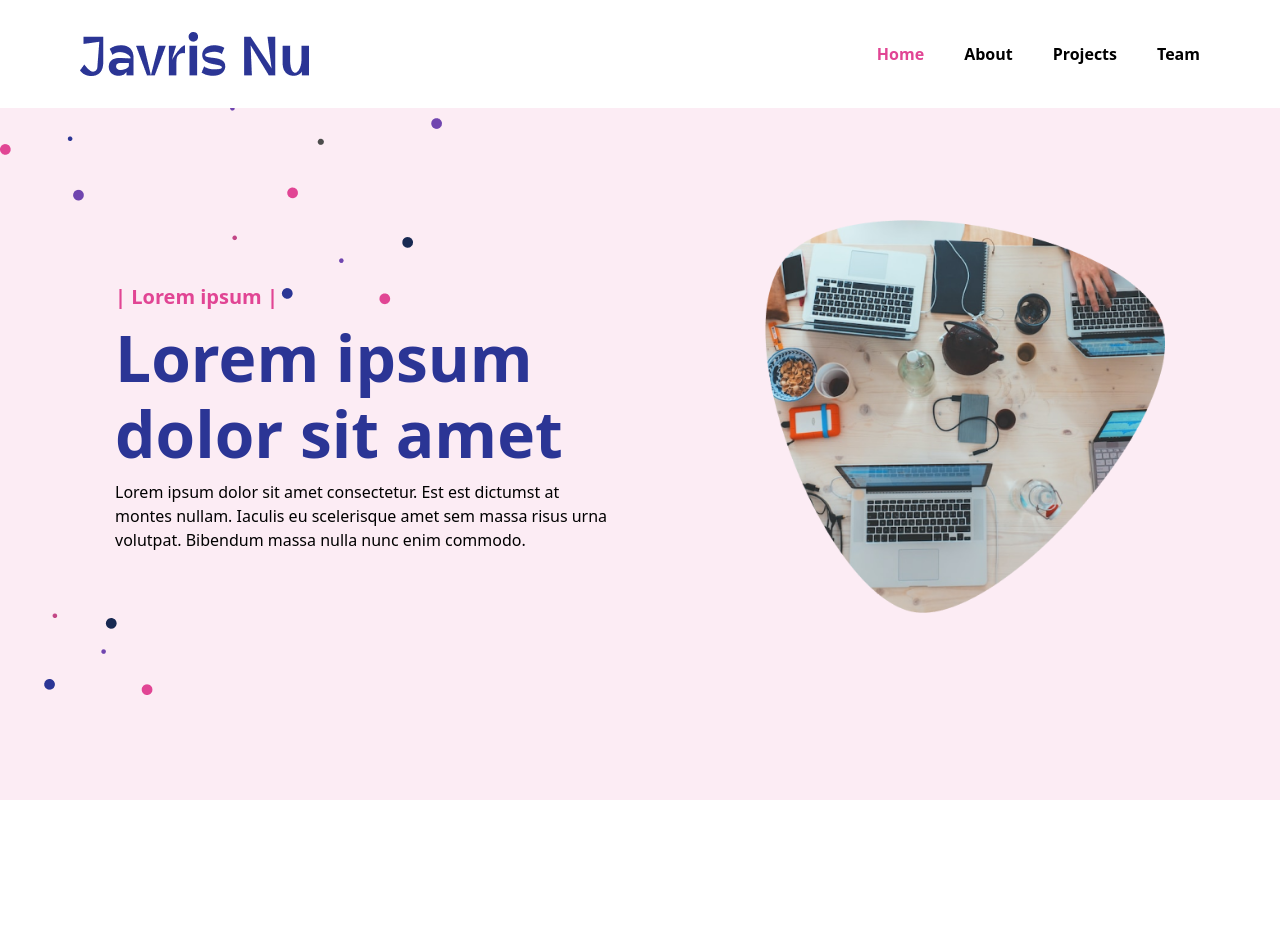
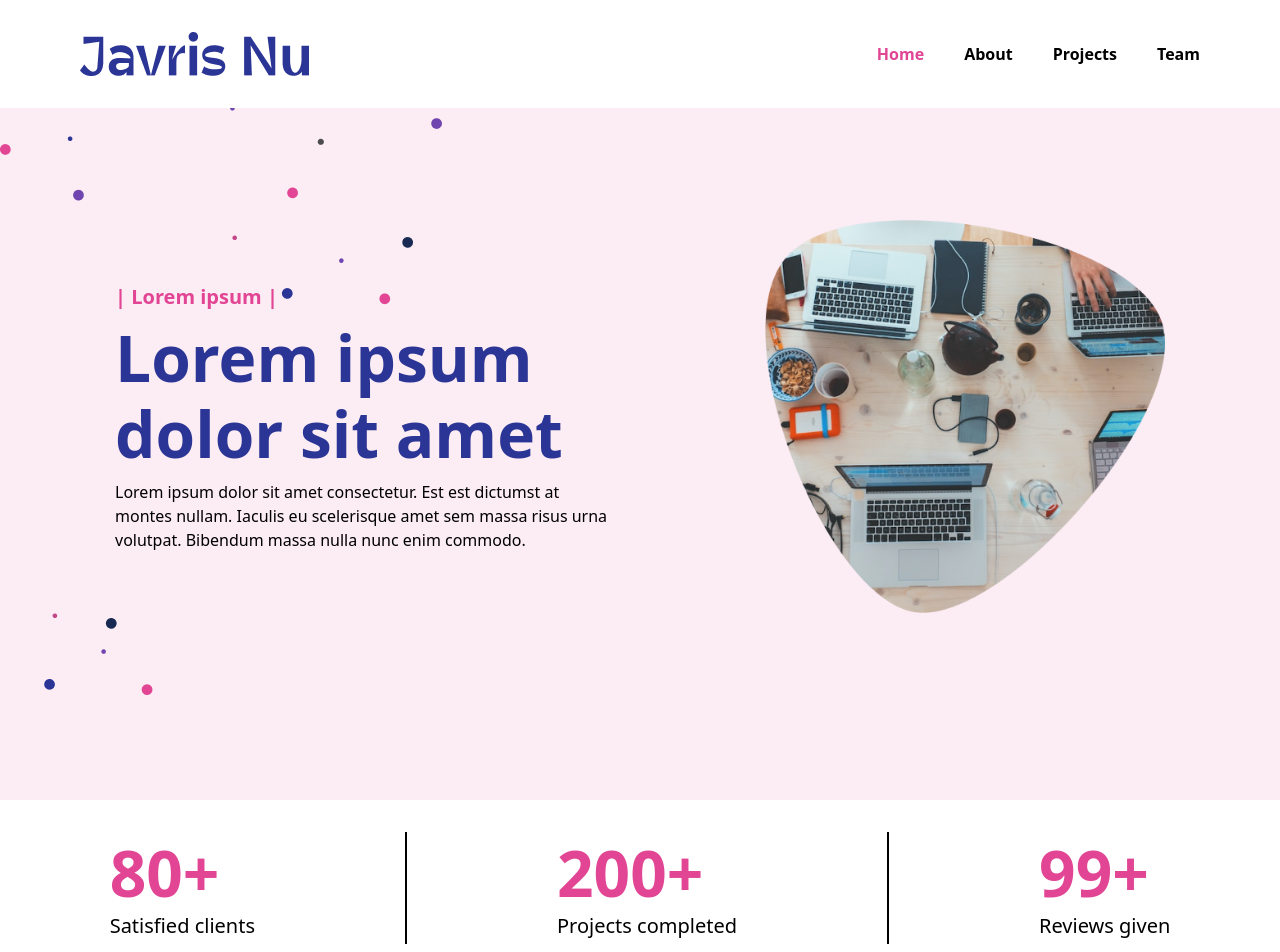
Before and after one commit to Jarvis-Nu/jarvis-nu, a Next.js app: page / in a window 1280 px wide. Shown: the top 952 px of the page. Before the commit the page ends 800 px from the top, so only its background shows below. Built offline with nearby package versions, Linux system fonts and the light colour scheme.

Commit message:
suprememods

```diff
--- /dev/null
+++ b/components/Satisfied.js
@@ -0,0 +1,20 @@
+export default function Satisfied() {
+    return(
+        <div className="w-full px-4 lg:px-20 py-4 lg:py-8 sm:p-8 md:px-12 flex justify-center items-center space-x-[150px]">
+            <div className="max-w-[220px]">
+                <h1 className="font-bold h1 text-pink">80+</h1>
+                <h6 className="h6">Satisfied clients</h6>
+            </div>
+            <div className="h-28 bg-black w-0.5" />
+            <div className="max-w-[220px]">
+                <h1 className="font-bold h1 text-pink">200+</h1>
+                <h6 className="h6">Projects completed</h6>
+            </div>
+            <div className="h-28 bg-black w-0.5" />
+            <div className="max-w-[220px]">
+                <h1 className="font-bold h1 text-pink">99+</h1>
+                <h6 className="h6">Reviews given</h6>
+            </div>
+        </div>
+    )
+}
--- a/pages/index.js
+++ b/pages/index.js
@@ -1,5 +1,6 @@
 import Head from "next/head";
 import Hero from "../components/Hero";
+import Satisfied from "../components/Satisfied";
 
 export default function Home() {
   return(
@@ -9,6 +10,7 @@ export default function Home() {
       </Head>
       <main className="min-h-screen w-full">
         <Hero />
+        <Satisfied />
       </main>
     </div>
   )
--- a/styles/globals.css
+++ b/styles/globals.css
@@ -6,8 +6,12 @@
     @apply text-base leading-[24px]
 }
 
+.h5 {
+    @apply text-[28px] leading-[28px]
+}
+
 .h6 {
-    @apply text-[20px]
+    @apply text-[20px] leading-[30px]
 }
 
 .h1 {
```
